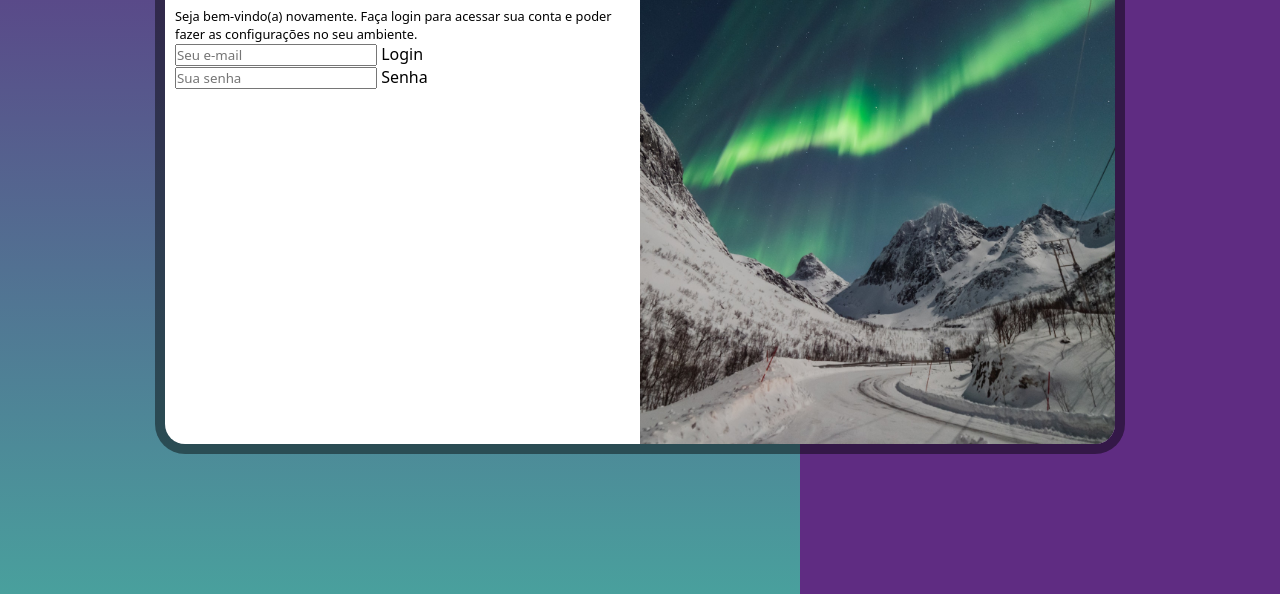
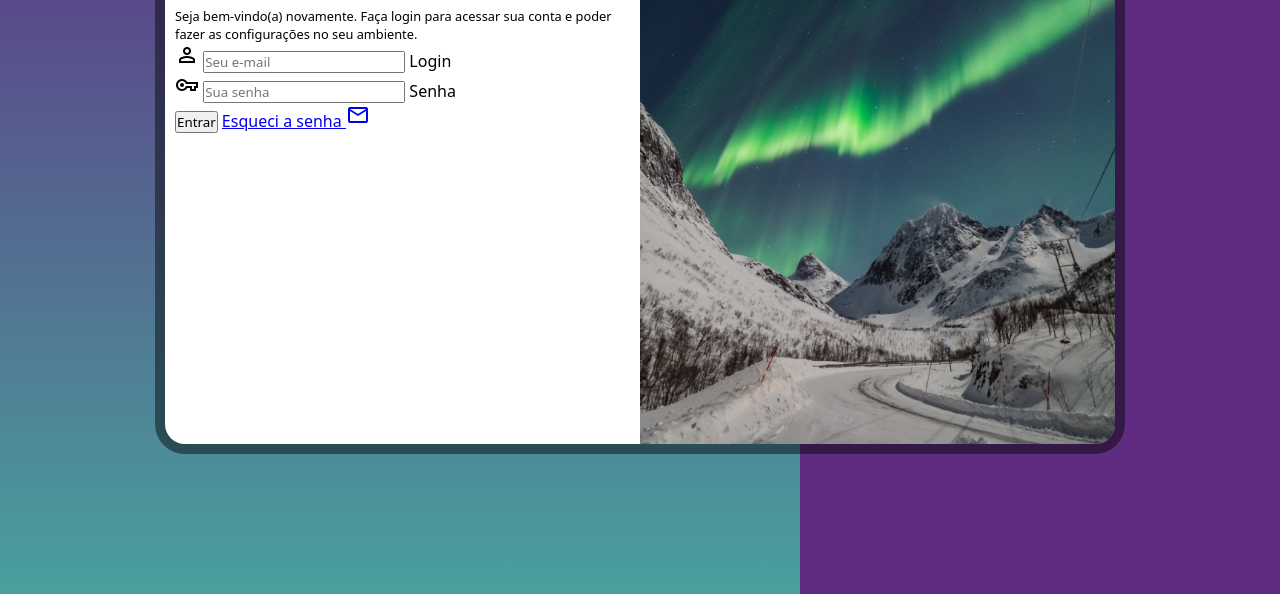
Before and after one commit to AlexandreCesar21/Projeto-login, a plain HTML site: page index.html in a window 1280 px wide. Shown: the part 206-800 px from the top of the page. Drawn offline with nearby package versions, Linux system fonts and the light colour scheme.

Commit message:
Adicionei mais outras funcionalidades

```diff
--- a/index.html
+++ b/index.html
@@ -5,6 +5,7 @@
     <meta http-equiv="X-UA-Compatible" content="IE=edge">
     <meta name="viewport" content="width=device-width, initial-scale=1.0">
     <title>Login</title>
+    <link href="https://fonts.googleapis.com/css2?family=Material+Symbols+Outlined" rel="stylesheet" />
     <link rel="stylesheet" href="estilos/style.css">
     <link rel="stylesheet" href="estilos/media-query.css">
 </head>
@@ -17,17 +18,24 @@
             <div id="formulario">
                 <h1>Login</h1>
                 <p>Seja bem-vindo(a) novamente. Faça login para acessar sua conta e poder fazer as configurações no seu ambiente.</p>
-                <form action="login.php" method="post">
+                <form action="login.php" method="post" autocomplete="on">
                     <div class="campo">
 
-                        <input type="email" name="login" id="ilogin" placeholder="Seu e-mail">
+                        <span class="material-symbols-outlined">person</span>
+
+                        <input type="email" name="login" id="ilogin" placeholder="Seu e-mail" autocomplete="email" required maxlength="30">
                         <label for="ilogin">Login</label>
                     </div>
                     <div class="campo">
-
-                        <input type="password" name="senha" id="isenha" placeholder="Sua senha">
+                        <span class="material-symbols-outlined">vpn_key</span>
+                        <input type="password" name="senha" id="isenha" placeholder="Sua senha" autocomplete="current-password" required minlength="8" maxlength="15">
                         <label for="isenha">Senha</label>
                     </div>
+                    <input type="submit" value="Entrar">
+                    <a href="esqueci.html">
+                        Esqueci a senha <span class="material-symbols-outlined">mail</span>
+                    </a>
+
                 </form>
             </div>
         </section>
```
